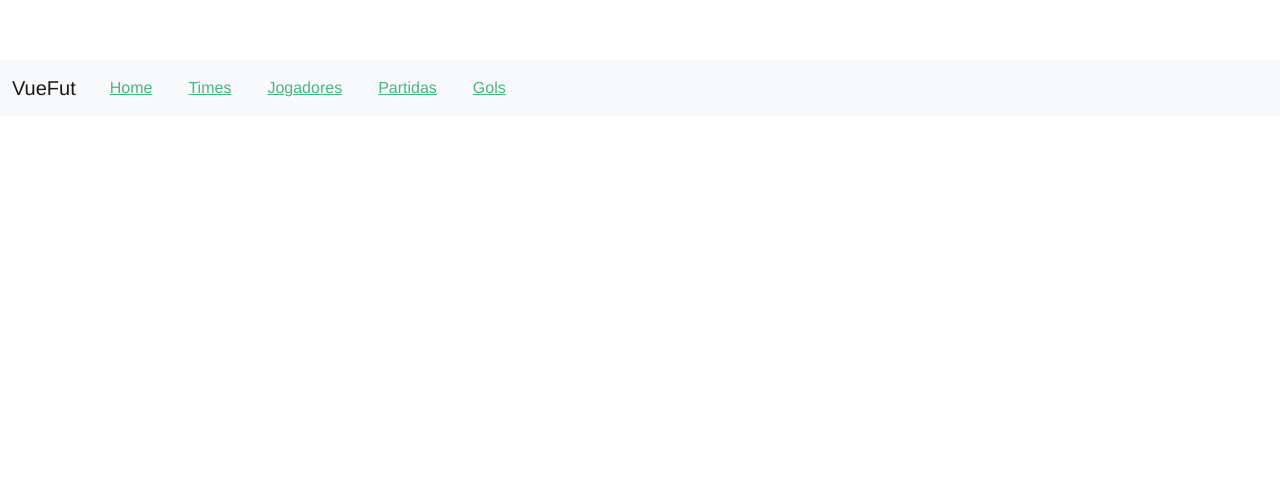
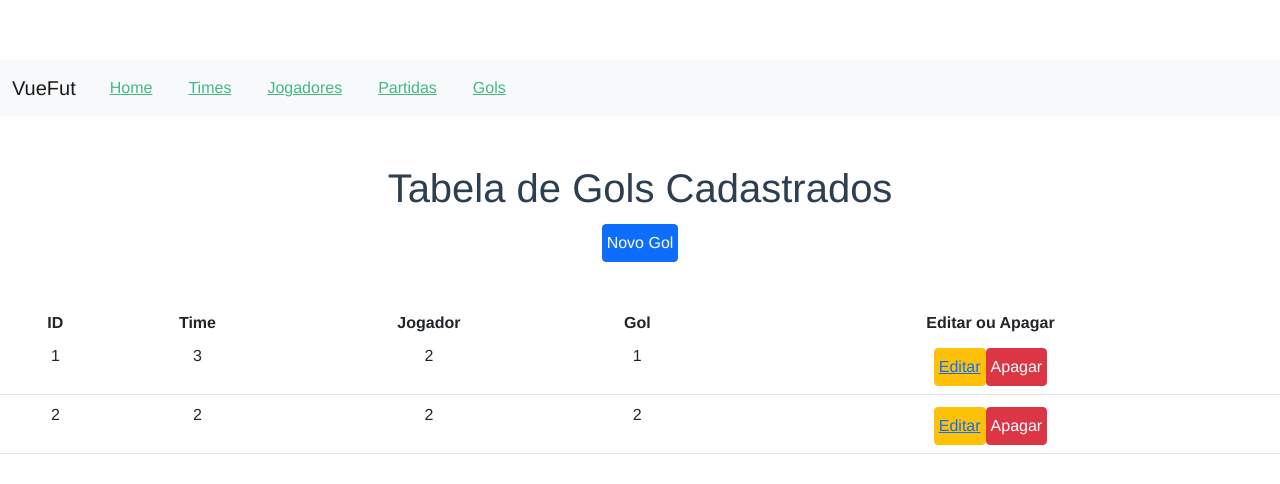
Before and after one commit to evslopes/vue-futebol, a Vue app: page /gols in a window 1280 px wide. Shown: the top 484 px of the page. Built offline with nearby package versions, Linux system fonts and the light colour scheme; data requests are answered from the project's data file.

Commit message:
Implementado páginas de gols

```diff
--- a/src/pages/Gols.vue
+++ b/src/pages/Gols.vue
@@ -1,13 +1,90 @@
 <template>
-<div>
+  <div>
+    <h1 class="fs-1 px-2 mt-5">Tabela de Gols Cadastrados</h1>
 
-</div>
+    <div>
+      <router-link to="Cadastrogols">
+        <button class="btn btn-primary fs-8 px-1 mt-1">Novo Gol</button>
+      </router-link>
+    </div>
+
+    <div>
+      <table class="table px-2 mt-5">
+        <thead>
+        <th scope="col">ID</th>
+        <th scope="col">Time</th>
+        <th scope="col">Jogador</th>
+        <th scope="col">Gol</th>
+        <th scope="col">Editar ou Apagar</th>
+        </thead>
+        <tbody>
+        <tr v-bind:key="gol.id" v-for="(gol, index) in gols">
+          <td scope="row">{{ gol.id }}</td>
+          <td>{{ gol.time }}</td>
+          <td>{{ gol.jogador }}</td>
+          <td>{{ gol.partida }}</td>
+
+          <td>
+            <button class="btn btn-warning fs-8 px-1 mt-1" @click="editar(gol)">
+              <router-link :to="{name: 'editargols', params: {gol:gol.id - 1}}">Editar</router-link>
+            </button>
+            <button class="btn btn-danger fs-8 px-1 mt-1" @click="apagar(gol, index)">
+              Apagar
+            </button>
+          </td>
+        </tr>
+        </tbody>
+      </table>
+    </div>
+  </div>
+
 </template>
 
 <script>
+import axios from "axios";
+
+let golNovo = (time_id, jogador_id, partida_id, max) => {
+  let max_id = max || 0
+  return {
+    id: max_id + 1,
+    time_id: time_id,
+    jogador_id: jogador_id,
+    partida_id: partida_id
+  };
+};
 export default {
-  name: "Gols"
-}
+
+  data() {
+    return {
+      gol: golNovo(),
+      gols: [],
+      carregando: true,
+      editando: false,
+    };
+  },
+  methods: {
+
+    editar(gol) {
+      this.editando = true;
+      this.jogador = gol;
+    },
+    apagar(gol, index) {
+      this.carregando = true;
+      axios
+          .delete(`http://localhost:3000/gols/${gol.id}`)
+          .then(() => {
+            this.gols.splice(index, 1);
+            this.carregando = false;
+          });
+    },
+  },
+  mounted() {
+    axios.get('http://localhost:3000/gols/').then(({data}) => {
+      this.gols = data;
+      this.carregando = false;
+    });
+  },
+};
 </script>
 
 <style scoped>
--- a/src/pages/GolsCadastrar.vue
+++ b/src/pages/GolsCadastrar.vue
@@ -1,11 +1,71 @@
 <template>
-<div></div>
+  <div class="container">
+    <h1 class="fs-1 px-2 mt-5">Cadastro de Gols</h1>
+
+    <div>
+      <Campo nome="Time" v-model="gol.time"></Campo>
+      <Campo nome="Jogador" tipo="number" v-model="gol.jogador"></Campo>
+      <Campo nome="Partida" tipo="number" v-model="gol.partida"></Campo>
+      <div>
+        <button class="btn btn-secondary fs-8 px-8 mt-8" @click="salvar">
+          <router-link to="Gols">Salvar</router-link>
+        </button>
+      </div>
+    </div>
+  </div>
 </template>
 
 <script>
+import Campo from "../components/Campo.vue";
+import axios from "axios";
+
+let golNovo = () => {
+  return {
+    id: "",
+    time: "",
+    jogador: "",
+    partida: ""
+  };
+};
 export default {
-  name: "GolsCadastrar"
-}
+  components: {Campo},
+  data() {
+    return {
+      gol: golNovo(),
+      gols: [],
+      carregando: true,
+      editando: false,
+    };
+  },
+  computed: {
+    time_filtrado() {
+      return this.jogadores.filter(j => j.time.id === this.$route.params.time_id)
+    }
+  },
+  methods: {
+    salvar() {
+      axios
+          .post('http://localhost:3000/gols', {...this.gol})
+          .then((data) => {
+            this.gol.id = data.id
+            this.gols.push(this.gol);
+            this.gol = golNovo(Math.max(...this.gols.map(g => g.id)));
+            this.carregando = false;
+          });
+    },
+    editar(gol) {
+      this.editando = true;
+      this.gol = gol;
+    },
+    mounted() {
+      axios.get('http://localhost:3000/gols').then(({data}) => {
+        this.gol = golNovo(this.$route.params.gols, Math.max(this.gols.map(g => g.id)));
+        this.gols = data;
+        this.carregando = false;
+      });
+    },
+  }
+};
 </script>
 
 <style scoped>
--- a/src/pages/GolsEditar.vue
+++ b/src/pages/GolsEditar.vue
@@ -1,13 +1,70 @@
 <template>
-<div>
+  <div>
+    <h1 class="fs-1 px-2 mt-5">Editar Gols</h1>
 
-</div>
+    <div>
+      <Campo nome="Time" tipo="number" v-model="gol.time"></Campo>
+      <Campo nome="Jogador" tipo="number" v-model="gol.jogador"></Campo>
+      <Campo nome="Partida" tipo="number" v-model="gol.partida"></Campo>
+
+      <div>
+        <button class="btn btn-secondary fs-8 px-8 mt-8" @click="salvar">
+          <router-link to="Gols">Salvar</router-link>
+        </button>
+      </div>
+    </div>
+
+  </div>
 </template>
 
 <script>
+import Campo from "../components/Campo";
+
+import axios from "axios";
+
+let golNovo = () => {
+  return {
+    id: "",
+    time: "",
+    jogador: "",
+    partida: ""
+  };
+};
+
 export default {
-  name: "GolsEditar"
-}
+  name: "EditarJogadores",
+  components: {Campo},
+  data() {
+    return {
+      gol: golNovo(),
+      gols: [],
+      carregando: true,
+      editando: false,
+    };
+  },
+  methods: {
+    salvar(index) {
+      axios
+          .put(`http://localhost:3000/gols/${Number(this.gol.id - 1)}`, {...this.gols})
+          .then(() => {
+            this.gols.push(index, 1);
+            this.editando = false
+            this.carregando = false;
+          });
+    },
+    editar(gol) {
+      this.editando = true;
+      this.gols = gol;
+    },
+  },
+  mounted() {
+    axios.get('http://localhost:3000/gols/').then(({data}) => {
+      this.gols = data;
+      this.carregando = false;
+      this.gol = this.gols[Number(this.$route.params.gol)]
+    });
+  },
+};
 </script>
 
 <style scoped>
--- a/src/router.js
+++ b/src/router.js
@@ -82,7 +82,7 @@ export default new VueRouter({
             component: GolsCadastrar
         },
         {
-            path: '/editargols/:gols',
+            path: '/editargols/:gol',
             name: 'editargols',
             component: GolsEditar
         }
--- a/src/services/db.json
+++ b/src/services/db.json
@@ -2,69 +2,52 @@
   "times": [
     {
       "id": 1,
-      "nome": "Fluminense",
-      "estado": "CE",
-      "tecnico": "Não sei",
-      "torcida": "2345670",
-      "fundacao_ano": "",
-      "info": "ewry"
+      "nome": "Flamengo",
+      "estado": "RJ",
+      "tecnico": "Renato Gaúcho",
+      "torcida": "1234567890",
+      "fundacao_ano": "1903",
+      "info": "Mengão!"
     },
     {
       "id": 2,
       "nome": "Fluminense",
-      "estado": "CE",
+      "estado": "RJ",
       "tecnico": "Não sei",
-      "torcida": "234567",
-      "fundacao_ano": "",
-      "info": "ewry"
+      "torcida": "123456789",
+      "fundacao_ano": "1905",
+      "info": "Tricolor carioca"
     }
   ],
   "jogadores": [
     {
       "nome": "Pelé",
-      "salario": "123123",
+      "salario": "1234567890",
       "posicao": "ATACANTE",
-      "camisa": "10",
-      "id": 1
-    },
-    {
-      "nome": "Teste",
-      "salario": "123456",
-      "posicao": "GOLEIRO",
-      "camisa": "12345",
-      "id": 2
-    },
-    {
-      "nome": "teste",
-      "salario": "1234567",
-      "posicao": "GOLEIRO",
       "time_id": "1",
       "camisa": "11",
-      "id": 3
+      "id": 1
     }
   ],
   "partidas": [
     {
       "id": 1,
-      "time_casa": 2,
-      "time_visitante": 1
-    },
-    {
-      "id": 2,
-      "time_casa": "4",
+      "time_casa": "1",
       "time_visitante": "2"
     }
   ],
   "gols": [
     {
-      "id": 10000,
-      "partida_id": 1,
-      "jogador_id": 11
+      "id": 1,
+      "time": "3",
+      "jogador": "2",
+      "partida": "1"
     },
     {
-      "id": 10001,
-      "partida_id": 2,
-      "jogador_id": 12
+      "id": 2,
+      "time": "2",
+      "jogador": "2",
+      "partida": "2"
     }
   ]
 }
```
